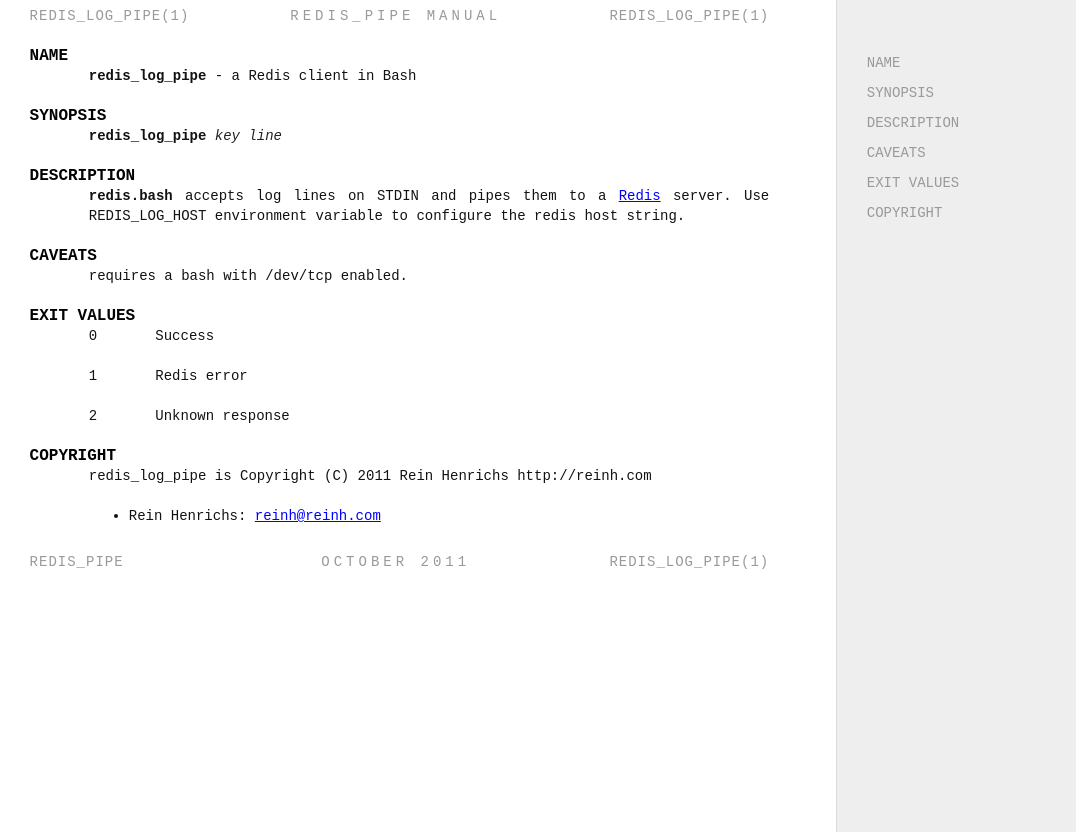
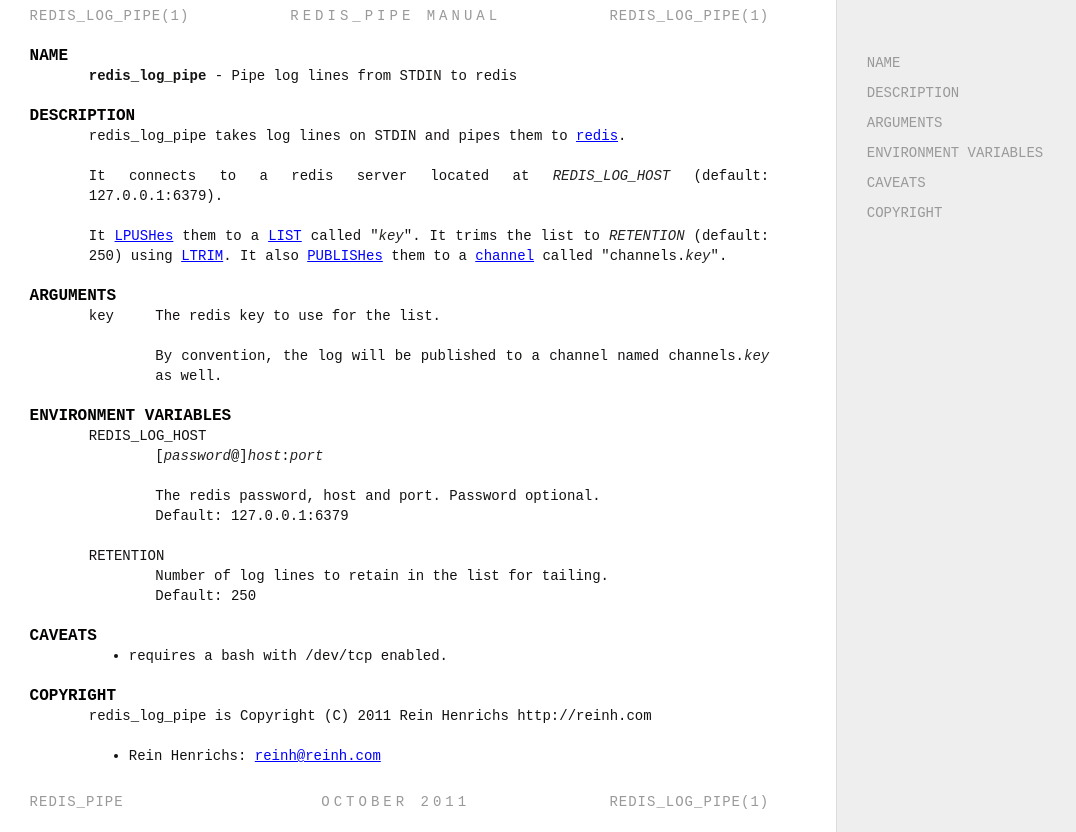
Before and after one commit to reinh/redis_log_pipe, a plain HTML site: page man/redis_log_pipe.1.html in a window 1280 px wide. Shown: the whole page, without its empty margins (0-1076 px from the left). Before the commit the page ends 800 px from the top, so only its background shows below. Drawn offline with Linux system fonts and the light colour scheme.

Commit message:
Update manpage

```diff
--- a/man/redis_log_pipe.1.html
+++ b/man/redis_log_pipe.1.html
@@ -3,7 +3,7 @@
 <head>
   <meta http-equiv='content-type' value='text/html;charset=utf8'>
   <meta name='generator' value='Ronn/v0.7.3 (http://github.com/rtomayko/ronn/tree/0.7.3)'>
-  <title>redis_log_pipe(1) - a Redis client in Bash</title>
+  <title>redis_log_pipe(1) - Pipe log lines from STDIN to redis</title>
   <style type='text/css' media='all'>
   /* style: man */
   body#manpage {margin:0}
@@ -60,10 +60,10 @@
 
   <div class='man-navigation' style='display:none'>
     <a href="#NAME">NAME</a>
-    <a href="#SYNOPSIS">SYNOPSIS</a>
     <a href="#DESCRIPTION">DESCRIPTION</a>
+    <a href="#ARGUMENTS">ARGUMENTS</a>
+    <a href="#ENVIRONMENT-VARIABLES">ENVIRONMENT VARIABLES</a>
     <a href="#CAVEATS">CAVEATS</a>
-    <a href="#EXIT-VALUES">EXIT VALUES</a>
     <a href="#COPYRIGHT">COPYRIGHT</a>
   </div>
 
@@ -75,33 +75,50 @@
 
   <h2 id="NAME">NAME</h2>
 <p class="man-name">
-  <code>redis_log_pipe</code> - <span class="man-whatis">a Redis client in Bash</span>
+  <code>redis_log_pipe</code> - <span class="man-whatis">Pipe log lines from STDIN to redis</span>
 </p>
 
 <!-- To update README.md: edit man/redis_log_pipe.1.ronn and run `rake man` -->
 
 
-<h2 id="SYNOPSIS">SYNOPSIS</h2>
-
-<p><code>redis_log_pipe</code> <var>key</var> <var>line</var></p>
-
 <h2 id="DESCRIPTION">DESCRIPTION</h2>
 
-<p><strong>redis.bash</strong> accepts log lines on STDIN and pipes them to a
-<a href="http://redis.io/">Redis</a> server. Use REDIS_LOG_HOST environment variable to
-configure the redis host string.</p>
+<p>redis_log_pipe takes log lines on STDIN and pipes them to <a href="http://redis.io">redis</a>.</p>
+
+<p>It connects to a redis server located at <var>REDIS_LOG_HOST</var> (default: 127.0.0.1:6379).</p>
+
+<p>It <a href="http://redis.io/commands/lpush">LPUSHes</a> them to a
+<a href="http://redis.io/topics/data-types">LIST</a> called "<var>key</var>".  It trims the list to
+<var>RETENTION</var> (default: 250) using <a href="http://redis.io/commands/ltrim">LTRIM</a>.  It
+also <a href="http://redis.io/commands/publish">PUBLISHes</a> them to a
+<a href="http://redis.io/topics/pubsub">channel</a> called "channels.<var>key</var>".</p>
+
+<h2 id="ARGUMENTS">ARGUMENTS</h2>
+
+<dl>
+<dt class="flush">key</dt><dd><p>The redis key to use for the list.</p>
+
+<p>By convention, the log will be published to a channel named channels.<var>key</var> as well.</p></dd>
+</dl>
+
+
+<h2 id="ENVIRONMENT-VARIABLES">ENVIRONMENT VARIABLES</h2>
+
+<dl>
+<dt>REDIS_LOG_HOST</dt><dd><p>[<var>password</var>@]<var>host</var>:<var>port</var></p>
+
+<p>The redis password, host and port. Password optional.<br />
+Default: 127.0.0.1:6379</p></dd>
+<dt>RETENTION</dt><dd><p>Number of log lines to retain in the list for tailing.<br />
+Default: 250</p></dd>
+</dl>
+
 
 <h2 id="CAVEATS">CAVEATS</h2>
 
-<p> requires a bash with /dev/tcp enabled.</p>
-
-<h2 id="EXIT-VALUES">EXIT VALUES</h2>
-
-<dl>
-<dt class="flush">0</dt><dd><p>Success</p></dd>
-<dt class="flush">1</dt><dd><p>Redis error</p></dd>
-<dt class="flush">2</dt><dd><p>Unknown response</p></dd>
-</dl>
+<ul>
+<li>requires a bash with /dev/tcp enabled.</li>
+</ul>
 
 
 <h2 id="COPYRIGHT">COPYRIGHT</h2>
@@ -109,7 +126,7 @@ configure the redis host string.</p>
 <p>redis_log_pipe is Copyright (C) 2011 Rein Henrichs http://reinh.com</p>
 
 <ul>
-<li>Rein Henrichs: <a href="&#109;&#97;&#x69;&#x6c;&#116;&#111;&#x3a;&#x72;&#x65;&#105;&#110;&#104;&#x40;&#x72;&#101;&#x69;&#x6e;&#x68;&#46;&#x63;&#x6f;&#x6d;" data-bare-link="true">&#114;&#x65;&#x69;&#x6e;&#104;&#64;&#x72;&#101;&#105;&#x6e;&#104;&#x2e;&#99;&#111;&#x6d;</a></li>
+<li>Rein Henrichs: <a href="&#109;&#97;&#105;&#108;&#116;&#111;&#x3a;&#114;&#101;&#105;&#110;&#x68;&#64;&#x72;&#101;&#105;&#x6e;&#104;&#46;&#99;&#x6f;&#109;" data-bare-link="true">&#114;&#101;&#105;&#110;&#104;&#x40;&#x72;&#x65;&#105;&#x6e;&#x68;&#x2e;&#99;&#x6f;&#x6d;</a></li>
 </ul>
 
 
```
Also changed, not shown: 3 other files.
